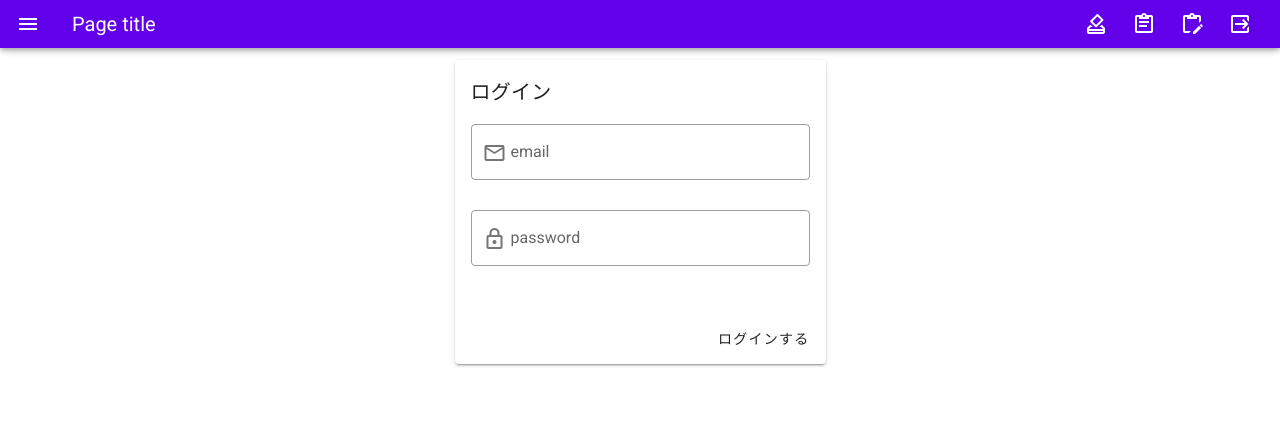
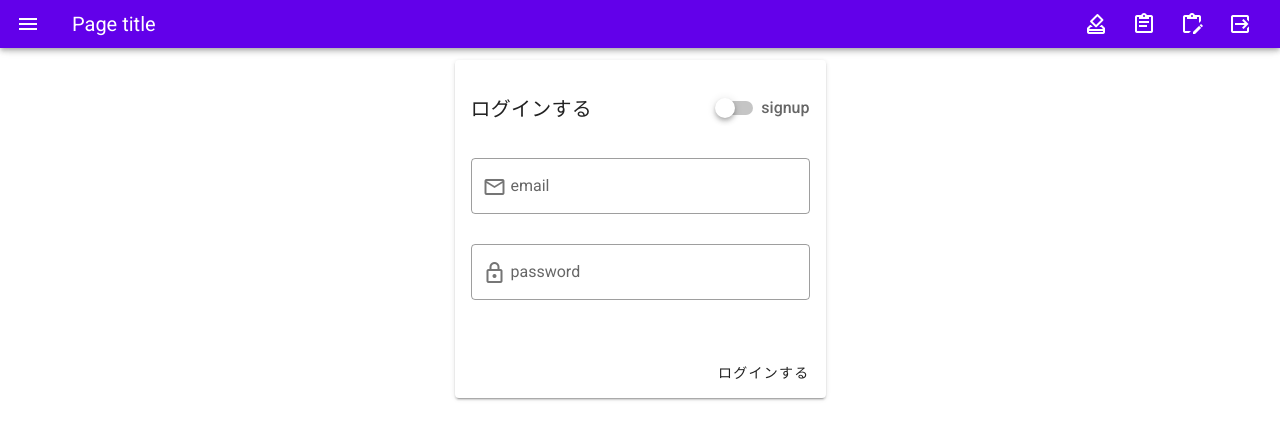
Before and after one commit to Daisky1113/lab9frontend2, a Vue app: page / in a window 1280 px wide. Shown: the top 440 px of the page. Built offline with nearby package versions, Linux system fonts and the light colour scheme.

Commit message:
v-switchとv-text-fieldをvuetifyからとってきてv-modelを新たに作る

```diff
--- a/src/components/Loginform.vue
+++ b/src/components/Loginform.vue
@@ -1,7 +1,19 @@
 <template>
   <v-card>
-    <v-card-title>ログイン</v-card-title>
+    <v-card-title>
+      ログインする
+      <v-spacer></v-spacer>
+      <v-switch label="signup" v-model="isSignup"></v-switch>
+    </v-card-title>
     <v-card-text>
+      <v-text-field
+        v-if="isSignup"
+        v-model="inputData.userName"
+        outlined
+        label="name"
+        prepend-inner-icon="mdi-account-outline"
+      ></v-text-field>
+
       <v-text-field
         v-model="inputData.email"
         outlined
@@ -26,7 +38,9 @@
 export default {
   name: "LoginForm",
   data: () => ({
+    isSignup: false,
     inputData: {
+      userName: "",
       email: "",
       password: "",
     },
```
